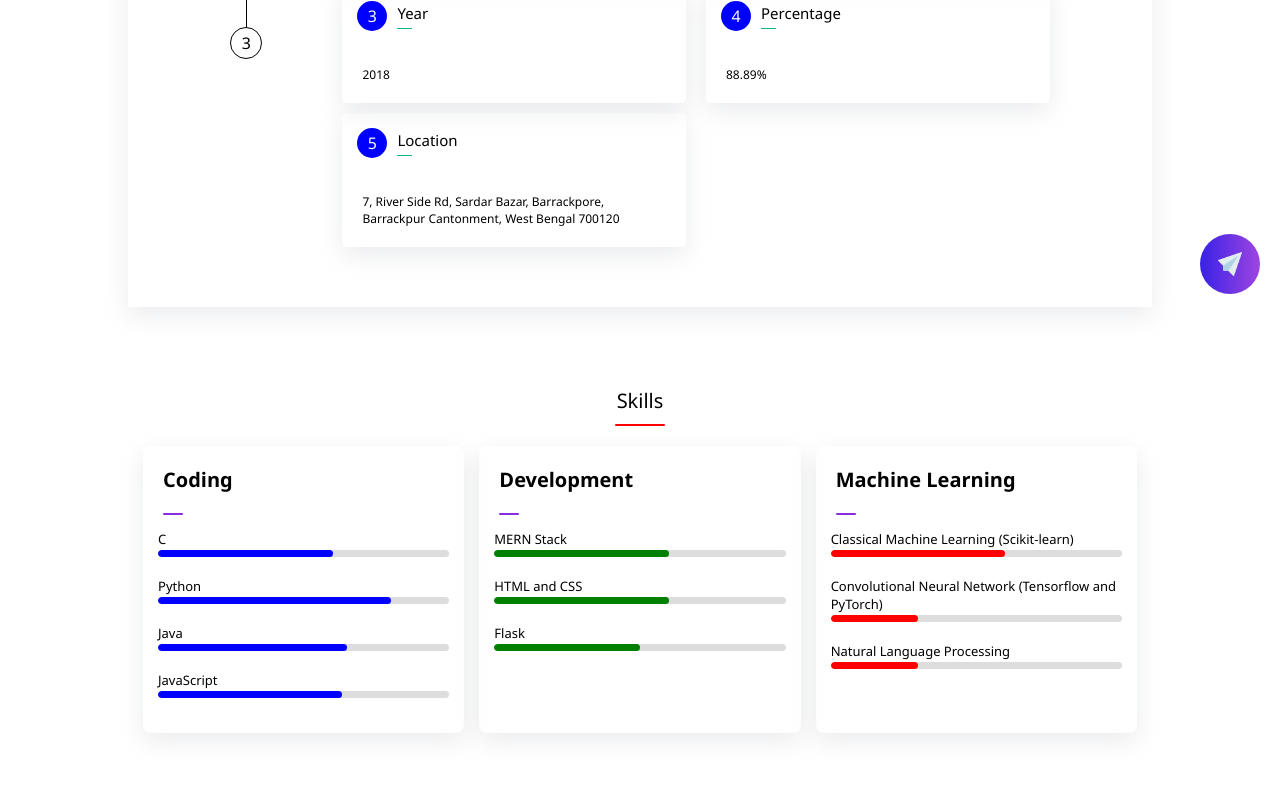
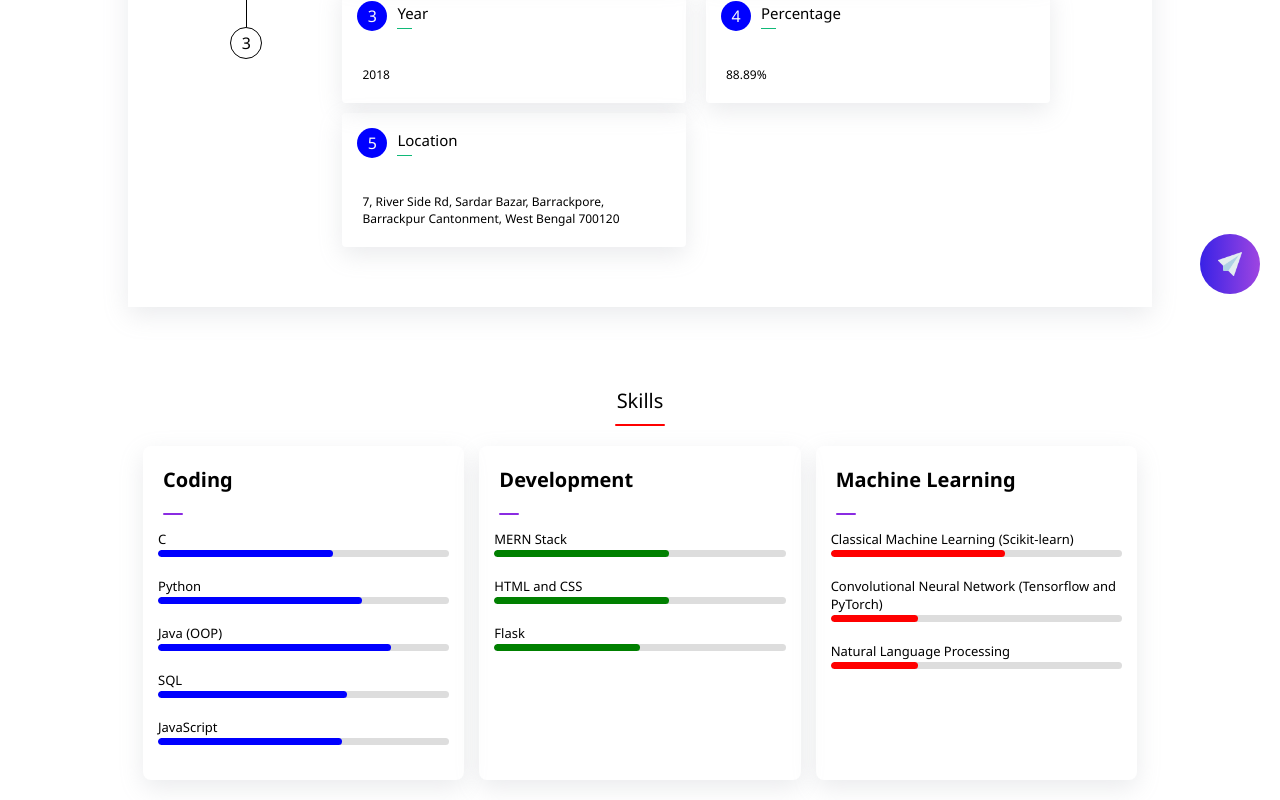
Before and after one commit to gouravbhadra2001/gourav_bhadra_portfolio, a React (Create React App) app: page /about in a window 1280 px wide. Shown: the part 486-1286 px from the top of the page. Before the commit the page ends 1239 px from the top, so only its background shows below. Built offline with nearby package versions, Linux system fonts and the light colour scheme.

Commit message:
Update Skills.jsx

```diff
--- a/src/Components/Dynamic/About/Skills/Skills.jsx
+++ b/src/Components/Dynamic/About/Skills/Skills.jsx
@@ -8,8 +8,9 @@ const Skills = () => {
       category: 'Coding',
       skills: [
         { name: 'C', proficiency: 'Intermediate', confidence: 60 },
-        { name: 'Python', proficiency: 'Intermediate', confidence: 80 },
-        { name: 'Java', proficiency: 'Intermediate', confidence: 65 },
+        { name: 'Python', proficiency: 'Intermediate', confidence: 70 },
+        { name: 'Java (OOP)', proficiency: 'Intermediate', confidence: 80 },
+        { name: 'SQL', proficiency: 'Intermediate', confidence: 65 },
         { name: 'JavaScript', proficiency: 'Intermediate', confidence: 63 },
       ],
     },
```
